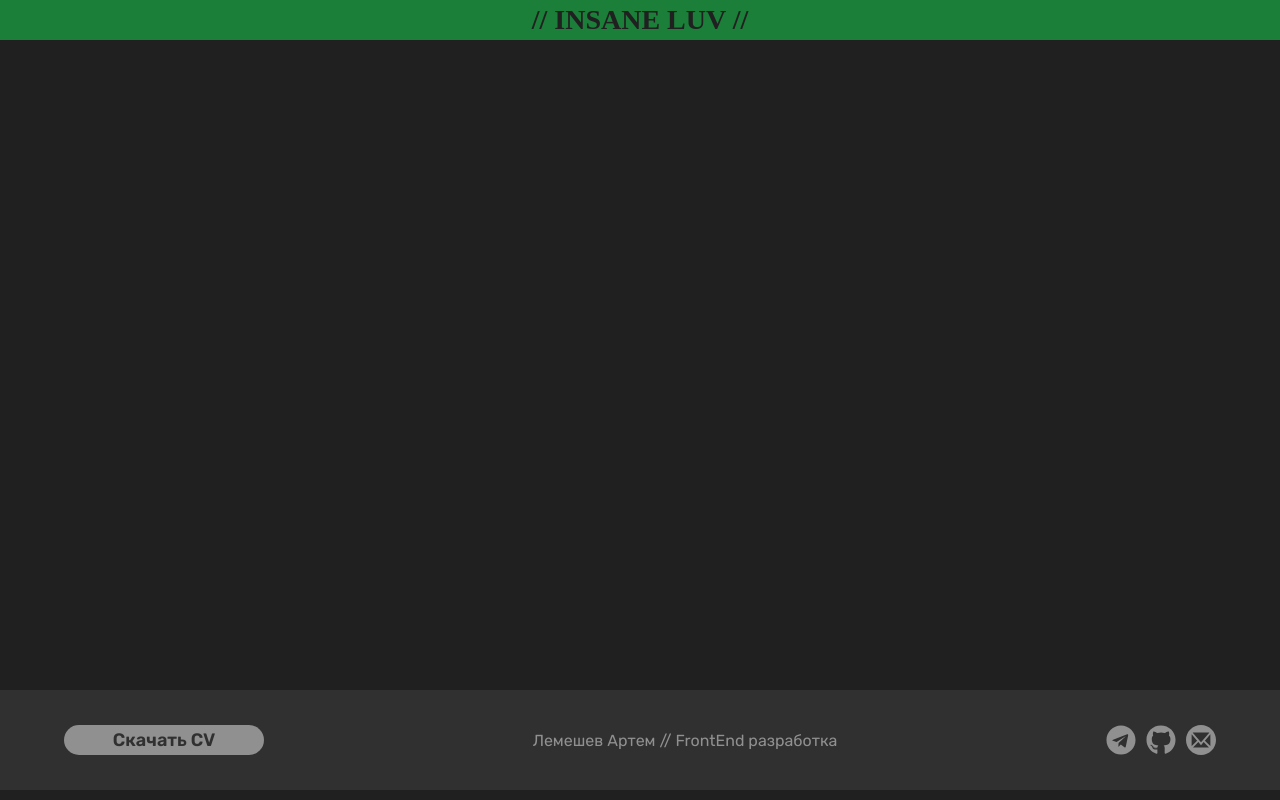
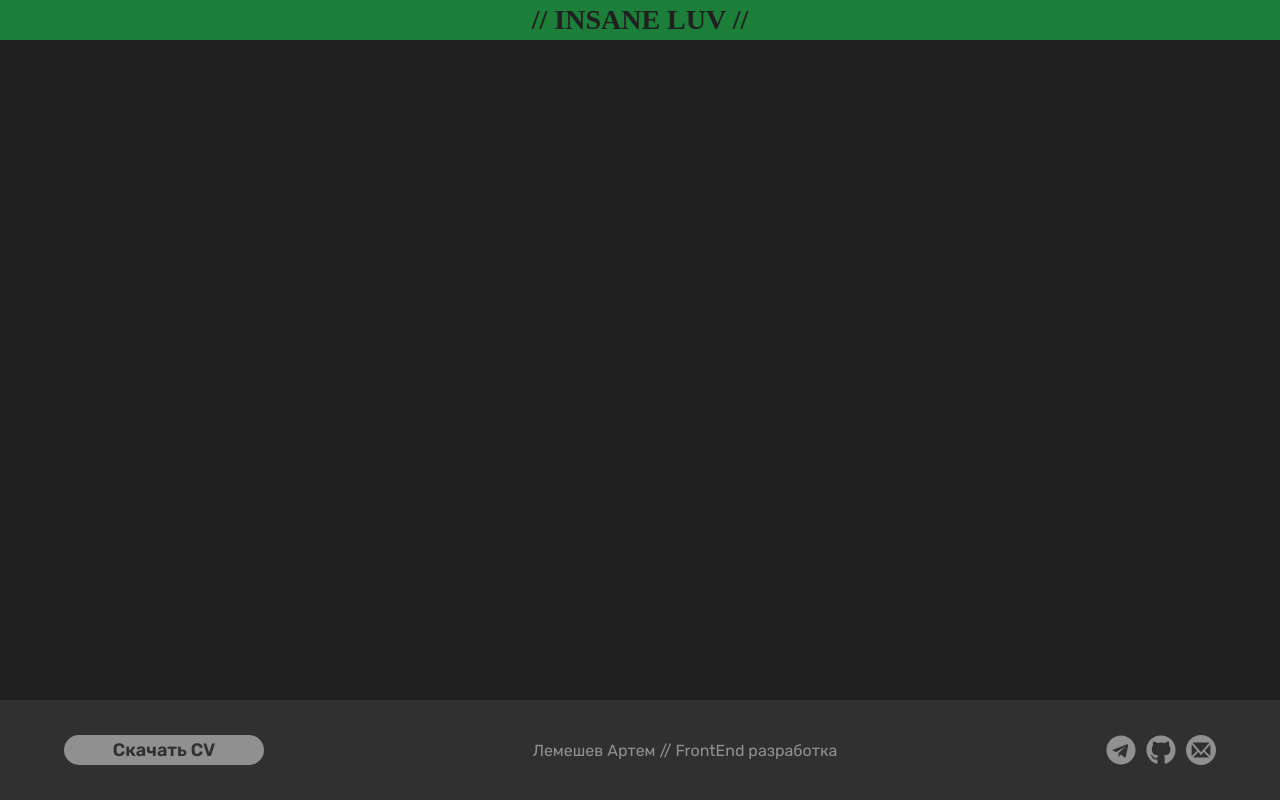
Before and after one commit to insaneluvvv/insaneluv.ru, a React (Vite) app: page / in a window 1280 px wide. Built offline with nearby package versions, Linux system fonts and the light colour scheme; a web font is replaced by a local one.

Commit message:
Adaptive for sticky footer

```diff
--- a/src/App.tsx
+++ b/src/App.tsx
@@ -29,7 +29,10 @@ const AppWrapper = styled.div`
 
 `
 const MainWrapper = styled.div`
-  min-height: calc(100vh - 50px - 100px);
+  min-height: calc(100vh - 40px - 100px);
+  @media (max-width: 800px) {
+    min-height: calc(100vh - 40px - 140px);
+  }
 `
 
 export default App;
```
